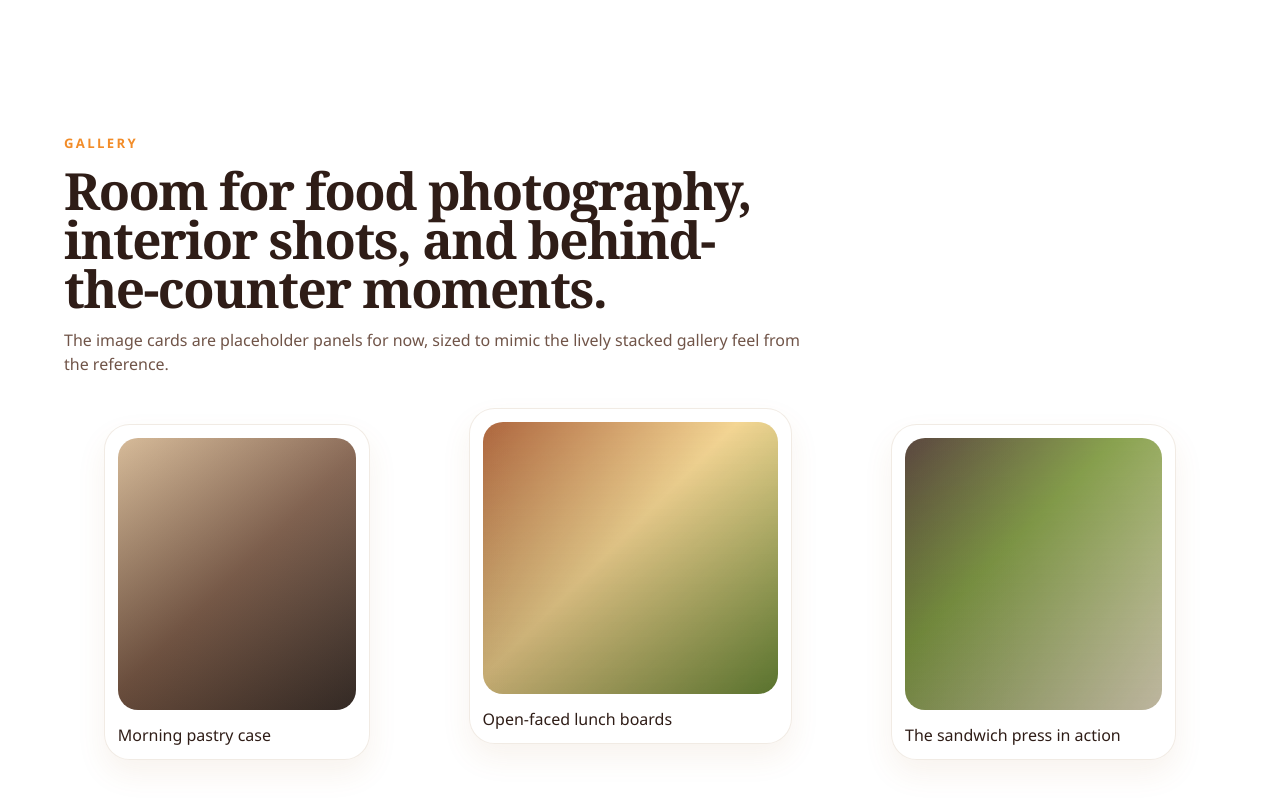
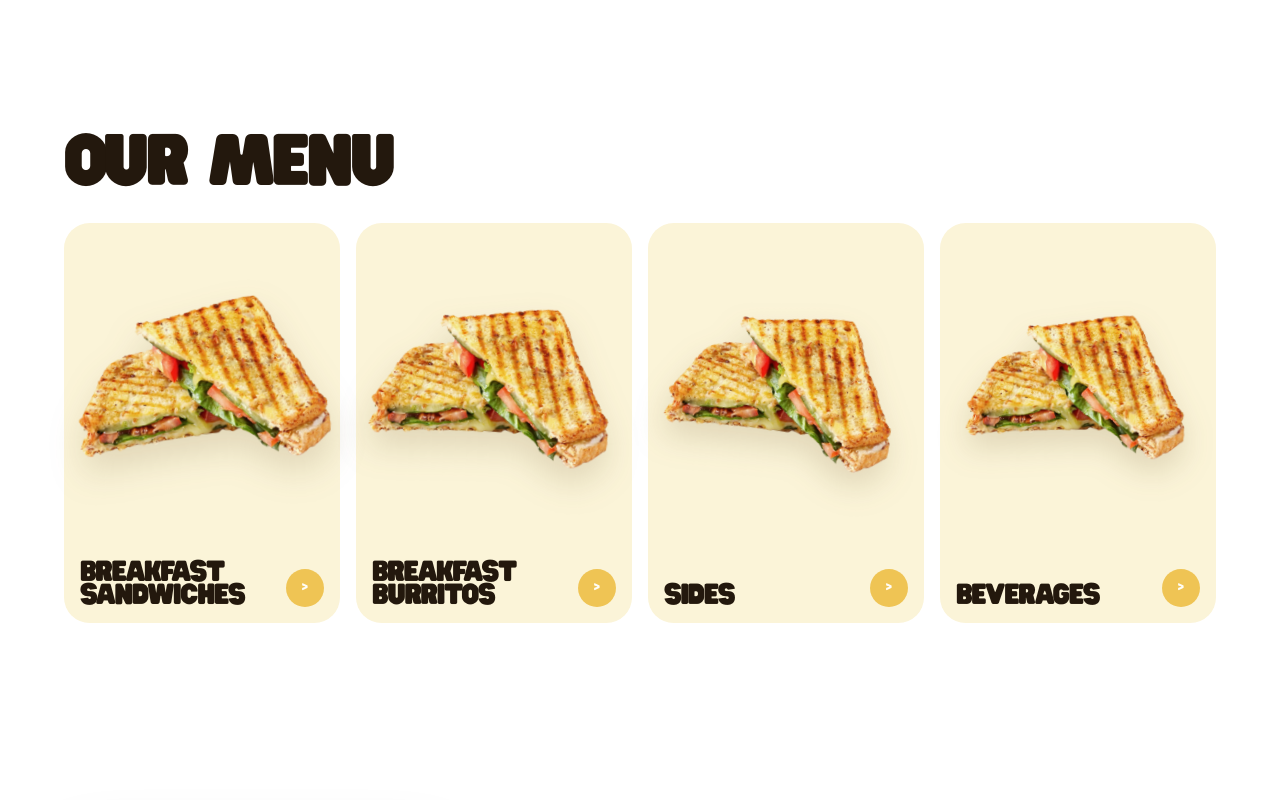
Before and after one commit to andrewchwalik/bluebird, a React (Vite) app: page / in a window 1280 px wide. Shown: the part 2080-2880 px from the top of the page. Built offline with nearby package versions, Linux system fonts and the light colour scheme.

Commit message:
Replace gallery with menu category section

```diff
--- a/src/App.css
+++ b/src/App.css
@@ -561,21 +561,12 @@ main {
   text-transform: uppercase;
 }
 
-.gallery-card,
 .detail-card,
 .contact-form {
   border-radius: 1.6rem;
   background: rgba(255, 255, 255, 0.74);
   border: 1px solid rgba(197, 171, 141, 0.24);
   box-shadow: 0 14px 30px rgba(161, 108, 40, 0.08);
-}
-
-.gallery-image,
-.gallery-image {
-  width: 100%;
-  border-radius: 1.25rem;
-  background-size: cover;
-  background-position: center;
 }
 
 .poster-card h3,
@@ -587,35 +578,100 @@ main {
   grid-template-columns: 0.9fr 1.05fr 0.95fr;
 }
 
-.gallery-card {
-  padding: 0.8rem;
+.gallery-section {
+  grid-template-columns: 1fr;
+  gap: 2rem;
 }
 
-.gallery-card:nth-child(2) {
-  transform: translateY(-1rem);
+.menu-showcase-header h2 {
+  margin: 0;
+  color: #23180d;
+  font-family: 'Hit and Run', var(--display);
+  font-size: clamp(2.8rem, 5vw, 4.6rem);
+  line-height: 0.9;
+  text-transform: uppercase;
 }
 
-.gallery-image {
-  height: 17rem;
-  margin-bottom: 0.8rem;
+.menu-showcase-grid {
+  display: grid;
+  grid-template-columns: repeat(4, minmax(0, 1fr));
+  gap: 1rem;
 }
 
-.gallery-image-1 {
-  background:
-    linear-gradient(180deg, rgba(255, 250, 244, 0.1), rgba(0, 0, 0, 0.18)),
-    linear-gradient(135deg, #d2b48f, #7d5b47 50%, #3e322c);
+.menu-showcase-card {
+  display: grid;
+  gap: 1.2rem;
+  min-height: 25rem;
+  padding: 1.2rem 1rem 1rem;
+  border-radius: 1.6rem;
+  background: #fbf4d8;
 }
 
-.gallery-image-2 {
-  background:
-    linear-gradient(180deg, rgba(255, 255, 255, 0.06), rgba(0, 0, 0, 0.2)),
-    linear-gradient(135deg, #a85c32, #f3d38d 45%, #6f8f39);
+.menu-showcase-image {
+  display: flex;
+  align-items: center;
+  justify-content: center;
+  min-height: 16.5rem;
 }
 
-.gallery-image-3 {
-  background:
-    linear-gradient(180deg, rgba(255, 255, 255, 0.08), rgba(0, 0, 0, 0.2)),
-    linear-gradient(135deg, #4d372f, #7f9a40 40%, #ece2c6);
+.menu-showcase-image img {
+  width: min(15rem, 100%);
+  height: auto;
+  object-fit: contain;
+  filter: drop-shadow(0 1rem 1rem rgba(108, 76, 31, 0.18));
+}
+
+.menu-category-image-one img {
+  transform: rotate(-6deg) scale(1.08);
+}
+
+.menu-category-image-two img {
+  transform: rotate(5deg) scale(1.03);
+}
+
+.menu-category-image-three img {
+  transform: rotate(10deg) scale(0.98);
+}
+
+.menu-category-image-four img {
+  transform: rotate(2deg) scale(0.94);
+}
+
+.menu-showcase-footer {
+  display: flex;
+  align-items: flex-end;
+  justify-content: space-between;
+  gap: 0.9rem;
+  margin-top: auto;
+}
+
+.menu-showcase-footer h3 {
+  margin: 0;
+  color: #23180d;
+  font-family: 'Hit and Run', var(--display);
+  font-size: clamp(1.5rem, 2vw, 2rem);
+  line-height: 0.9;
+  text-transform: uppercase;
+}
+
+.menu-showcase-footer h3 span {
+  display: block;
+}
+
+.menu-showcase-link {
+  display: inline-flex;
+  align-items: center;
+  justify-content: center;
+  flex: 0 0 auto;
+  width: 2.4rem;
+  height: 2.4rem;
+  border-radius: 999px;
+  background: #efc454;
+  color: #fffdf6;
+  font-family: 'Hit and Run', var(--display);
+  font-size: 1.35rem;
+  text-decoration: none;
+  line-height: 1;
 }
 
 .promo-poster {
@@ -832,7 +888,8 @@ main {
   }
 
   .popular-grid,
-  .gallery-grid {
+  .gallery-grid,
+  .menu-showcase-grid {
     grid-template-columns: 1fr;
   }
 
@@ -846,10 +903,6 @@ main {
 
   .menu-promo-copy {
     order: 2;
-  }
-
-  .gallery-card:nth-child(2) {
-    transform: none;
   }
 
   .device-scene {
@@ -915,7 +968,7 @@ main {
 
   .contact-form,
   .detail-card,
-  .gallery-card {
+  .menu-showcase-card {
     border-radius: 1.2rem;
   }
 }
--- a/src/App.tsx
+++ b/src/App.tsx
@@ -17,10 +17,27 @@ const popularDishes = [
   { name: 'Sunrise Stack', price: '$10.99', imageClass: 'popular-image-three' },
 ]
 
-const galleryMoments = [
-  'Morning pastry case',
-  'Open-faced lunch boards',
-  'The sandwich press in action',
+const menuCategories = [
+  {
+    title: 'Breakfast Sandwiches',
+    lines: ['Breakfast', 'Sandwiches'],
+    imageClass: 'menu-category-image-one',
+  },
+  {
+    title: 'Breakfast Burritos',
+    lines: ['Breakfast', 'Burritos'],
+    imageClass: 'menu-category-image-two',
+  },
+  {
+    title: 'Sides',
+    lines: ['Sides'],
+    imageClass: 'menu-category-image-three',
+  },
+  {
+    title: 'Beverages',
+    lines: ['Beverages'],
+    imageClass: 'menu-category-image-four',
+  },
 ]
 
 const visitDetails = [
@@ -147,21 +164,27 @@ function App() {
         </section>
 
         <section className="section gallery-section" id="gallery">
-          <div className="section-copy compact">
-            <p className="eyebrow">Gallery</p>
-            <h2>Room for food photography, interior shots, and behind-the-counter moments.</h2>
-            <p>
-              The image cards are placeholder panels for now, sized to mimic the lively
-              stacked gallery feel from the reference.
-            </p>
+          <div className="menu-showcase-header">
+            <h2>Our Menu</h2>
           </div>
 
-          <div className="gallery-grid">
-            {galleryMoments.map((label, index) => (
-              <figure className="gallery-card" key={label}>
-                <div className={`gallery-image gallery-image-${index + 1}`} aria-hidden="true" />
-                <figcaption>{label}</figcaption>
-              </figure>
+          <div className="menu-showcase-grid">
+            {menuCategories.map((item) => (
+              <article className="menu-showcase-card" key={item.title}>
+                <div className={`menu-showcase-image ${item.imageClass}`}>
+                  <img src={paniniImage} alt="" />
+                </div>
+                <div className="menu-showcase-footer">
+                  <h3>
+                    {item.lines.map((line) => (
+                      <span key={line}>{line}</span>
+                    ))}
+                  </h3>
+                  <a className="menu-showcase-link" href="#visit" aria-label={`Browse ${item.title}`}>
+                    <span aria-hidden="true">›</span>
+                  </a>
+                </div>
+              </article>
             ))}
           </div>
         </section>
```
